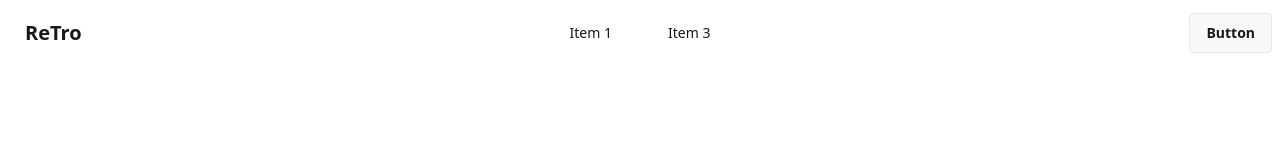
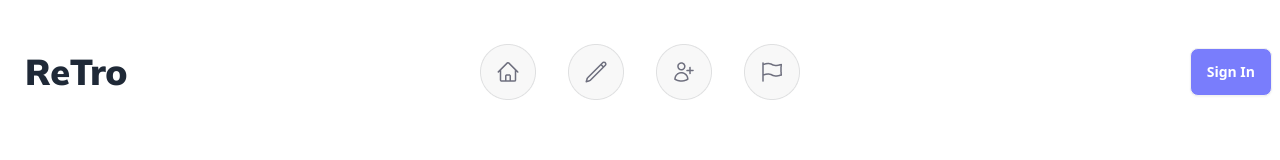
Before and after one commit to jakariaparvezz/retro-full-web, a plain HTML site: page index.html in a window 1280 px wide. Drawn offline with nearby package versions, Linux system fonts and the light colour scheme.

Commit message:
Nab bar complete

```diff
--- /dev/null
+++ b/Style/style.css
@@ -0,0 +1,3 @@
+.font-mulish{
+          font-family: "Mulish", sans-serif;
+}
--- a/index.html
+++ b/index.html
@@ -1,50 +1,55 @@
 <!DOCTYPE html>
-<html lang="en">
+<html lang="en" data-theme="light">
 <head>
           <meta charset="UTF-8">
           <meta name="viewport" content="width=device-width, initial-scale=1.0">
-    <title>Retro web with API</title>
-    <link href="https://cdn.jsdelivr.net/npm/daisyui@5" rel="stylesheet" type="text/css" />
-    <script src="https://cdn.jsdelivr.net/npm/@tailwindcss/browser@4"></script>
+          <title>Retro Web</title>
+
+          <link href="https://cdn.jsdelivr.net/npm/daisyui@4.7.2/dist/full.min.css" rel="stylesheet" type="text/css" />
+          <script src="https://cdn.tailwindcss.com"></script>
+          <link rel="preconnect" href="https://fonts.googleapis.com">
+          <link rel="preconnect" href="https://fonts.gstatic.com" crossorigin>
+          <link href="https://fonts.googleapis.com/css2?family=Mulish:ital,wght@0,200..1000;1,200..1000&family=Raleway:ital,wght@0,100..900;1,100..900&display=swap" rel="stylesheet">
+          <link rel="stylesheet" href="style/style.css">
+          <link rel="stylesheet" href="https://unpkg.com/boxicons@latest/css/boxicons.min.css">
 
           </head>
-<body class="mx-auto container">
+<body class="container mx-auto">
       <header>
-        <nav>
-            <div class="navbar bg-base-100 ">
+        <!-- Nav bar Start -->
+          <nav class="mt-5">
+                    <div class="navbar bg-base-100">
                               <div class="navbar-start">
                                 <div class="dropdown">
                                   <div tabindex="0" role="button" class="btn btn-ghost lg:hidden">
-                            <svg xmlns="http://www.w3.org/2000/svg" class="h-5 w-5" fill="none" viewBox="0 0 24 24" stroke="currentColor"> <path stroke-linecap="round" stroke-linejoin="round" stroke-width="2" d="M4 6h16M4 12h8m-8 6h16" /> </svg>
+                                    <svg xmlns="http://www.w3.org/2000/svg" class="h-5 w-5" fill="none" viewBox="0 0 24 24" stroke="currentColor"><path stroke-linecap="round" stroke-linejoin="round" stroke-width="2" d="M4 6h16M4 12h8m-8 6h16" /></svg>
                                   </div>
-                        <ul tabindex="-1" class="menu menu-sm dropdown-content bg-base-100 rounded-box z-1 mt-3 w-52 p-2 shadow">
-                            <li><a>Item 1</a></li>
-                            <li></li>
-                            <li><a>Item 3</a></li>
+                                  <ul tabindex="0" class="menu menu-sm dropdown-content mt-3 z-[1] p-2 shadow bg-base-100 rounded-box w-52">
+                                    <li class="tooltip" data-tip="Home"><img  src="icon/Frame 2.png" alt=""></li>
+                                  <li class="tooltip" data-tip="Pen Tool"><img  src="icon/Frame 3.png" alt=""></li>
+                                  <li class="tooltip" data-tip="Add People"><img  src="icon/Frame 4.png" alt=""></li>
+                                  <li class="tooltip" data-tip="Flag"><img  src="icon/Frame 5.png" alt=""></li>
+
                                   </ul>
                                 </div>
-                        <a class="btn btn-ghost text-xl">ReTro</a>
+                                <a class="btn btn-ghost font-mulish font-black text-4xl">ReTro</a>
                               </div>
                               <div class="navbar-center hidden lg:flex">
                                 <ul class="menu menu-horizontal px-1">
-                        <li><a>Item 1</a></li>
-                        <li></li>
-                        <li><a>Item 3</a></li>
+                                  <li class="tooltip" data-tip="Home"><img  src="icon/Frame 2.png" alt=""></li>
+                                  <li class="tooltip" data-tip="Pen Tool"><img  src="icon/Frame 3.png" alt=""></li>
+                                  <li class="tooltip" data-tip="Add People"><img  src="icon/Frame 4.png" alt=""></li>
+                                  <li class="tooltip" data-tip="Flag"><img  src="icon/Frame 5.png" alt=""></li>
                                 </ul>
                               </div>
                               <div class="navbar-end">
-                        <a class="btn">Button</a>
+                                <a class="btn bg-[#797DFC] text-white">Sign In</a>
                               </div>
                             </div>
           </nav>
       </header>
+      <!-- Header Section Done -->
 
-    <main>
-
-    </main>
-
-    <footer>
-
-    </footer>
+      <script src="JS/retro.js"></script>
 </body>
 </html>
--- a/tailwind.config.js
+++ b/tailwind.config.js
@@ -0,0 +1,8 @@
+/** @type {import('tailwindcss').Config} */
+module.exports = {
+          content: ["./src/**/*.{html,js}"],
+          theme: {
+            extend: {},
+          },
+          plugins: [],
+        }
```
Also changed, not shown: JS/retro.js (added), icon/Frame 2.png (added), icon/Frame 3.png (added), icon/Frame 4.png (added), icon/Frame 5.png (added), icon/Frame.png (added), icon/Group 13.png (added), icon/Group 16.png (added), icon/Group 18.png (added), icon/Group 40106.png (added). Lines whose indentation alone changed are shown as unchanged.
